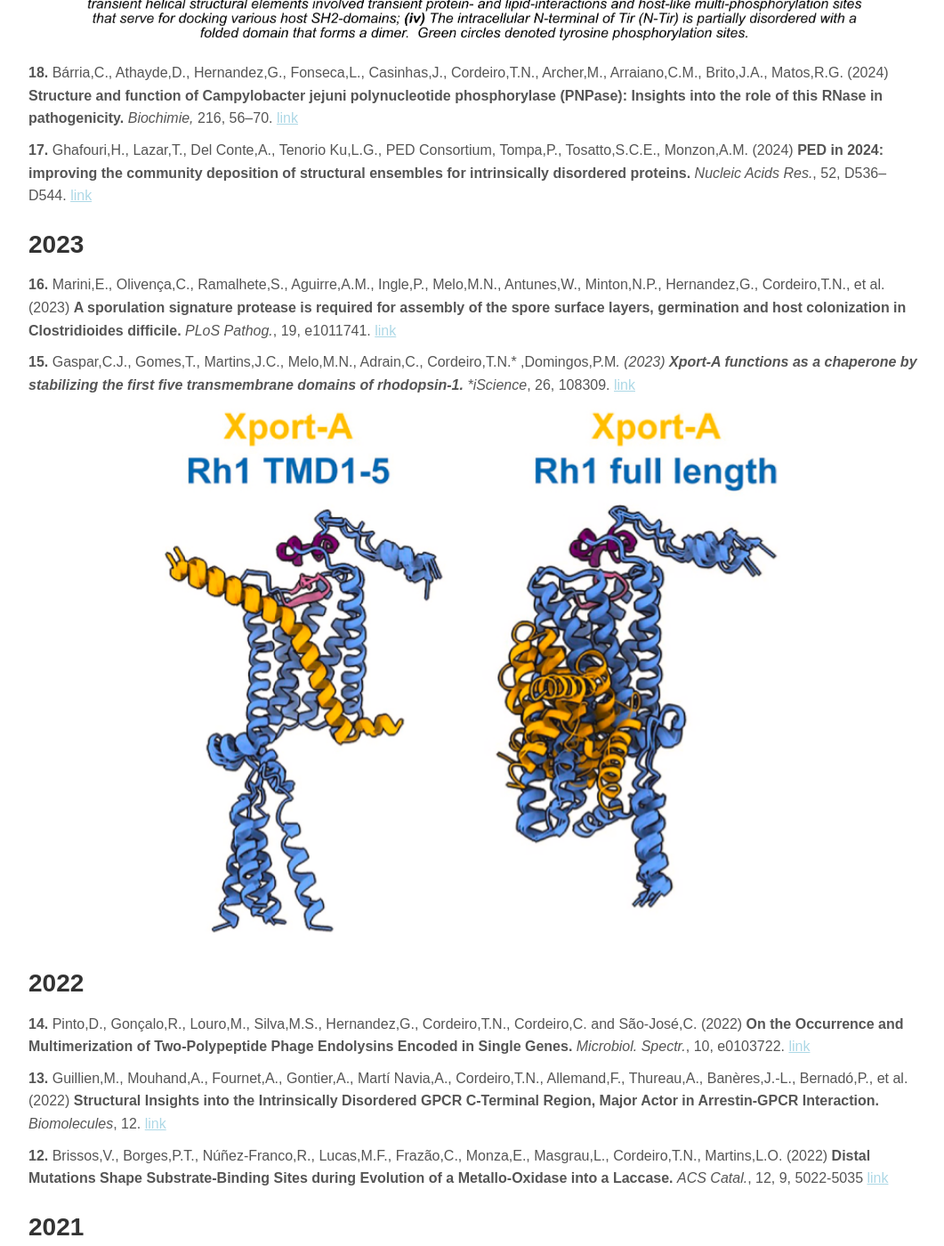
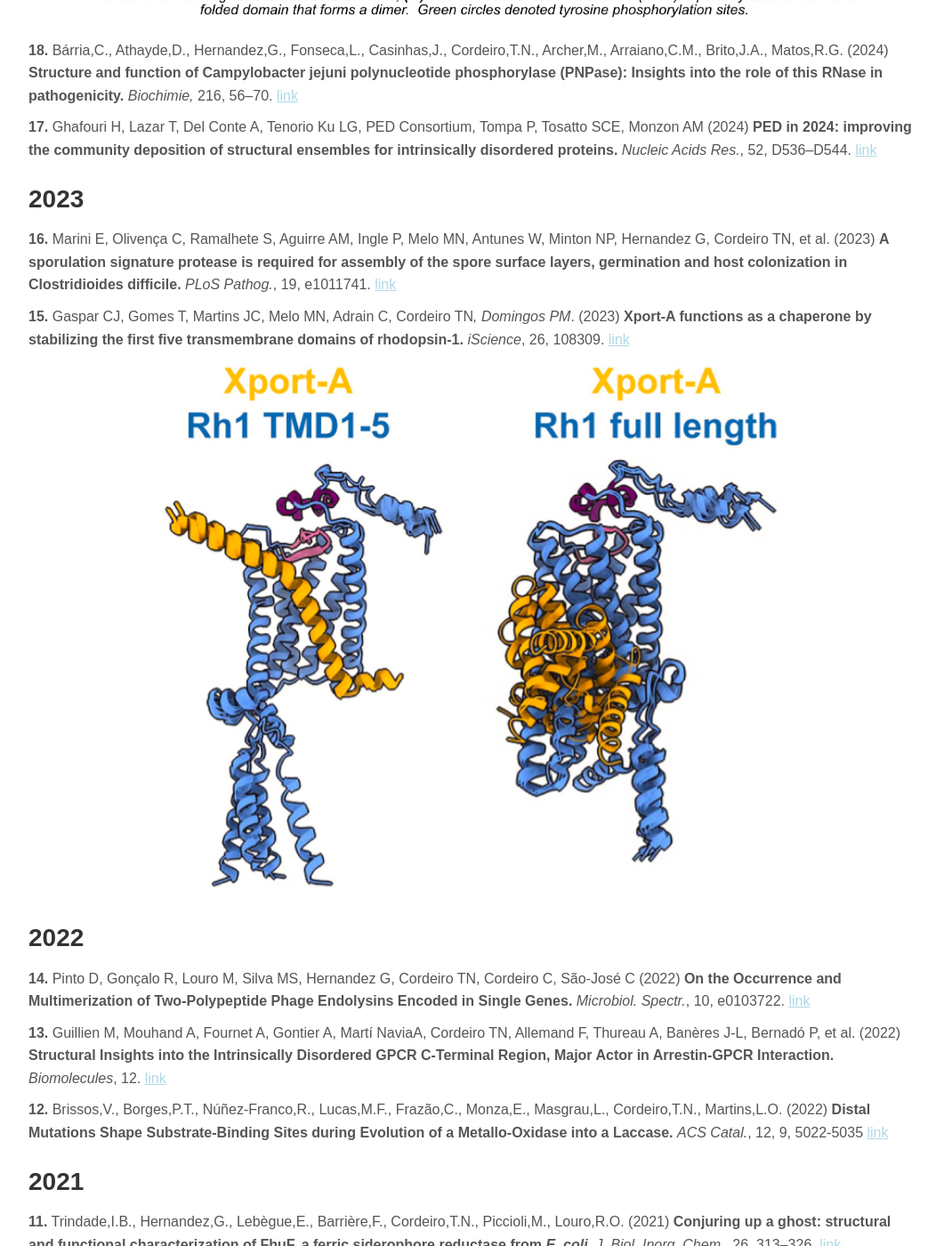
Before and after one commit to CordeiroLab/CordeiroLab.github.io, a Jekyll site: the page built from content/publications.md, in a window 1280 px wide and 1400 px high, scrolled down 1986 px. Shown: the whole window at 89% size, without its empty margins (108-1169 px from the left). Built offline with Jekyll 4.4.1, drawn with Linux system fonts in a browser that asks for light colours; our own code applies the rules of GitHub Pages for plain Markdown files; some of the changed text lies outside the part shown.

Commit message:
Update publications.md

```diff
--- a/content/publications.md
+++ b/content/publications.md
@@ -2,14 +2,14 @@
 ## 2025
 **22.** Santos CC, Schweizer N, Cairrão F, Ramirez J, Osinalde N, Yang M, Gaspar CJ, Rasheva VI, Trigo ML, Hensel Z, Adrain C, Cordeiro TN, Voigt F, Gameiro PA, Mayor U, Domingos PM.* (2025) **Fbxo42 promotes the degradation of Ataxin-2 granules to trigger terminal Xbp1 signaling.** *Nat Commun* 16:7523.[link](https://doi.org/10.1038/s41467-025-62417-2)
 
-**21.** Hernandez G., Martins M.L., Fernandes N.P., Veloso T., Lopes J., Gomes, T. *, Cordeiro,T.N. * (2025) **Dynamic ensembles of SARS-CoV-2 N-protein reveal head-to-head coiled-coil-driven oligomerization and phase separation.** *Nucleic Acids Res.* Jun 6;53(11).[link](https://doi.org/10.1093/nar/gkaf502)
+**21.** Hernandez G, Martins ML, Fernandes NP, Veloso T, Lopes J, Gomes, T *, Cordeiro,TN * (2025) **Dynamic ensembles of SARS-CoV-2 N-protein reveal head-to-head coiled-coil-driven oligomerization and phase separation.** *Nucleic Acids Res.* Jun 6;53(11).[link](https://doi.org/10.1093/nar/gkaf502)
 <p align="center">
   <a href="https://doi.org/10.1093/nar/gkaf502" >
   <img src="/assets/images/thumbnail/pub21-thumbnail.png" alt="N-Protein" style="width: 90%; max-width: 100%; height: auto;" />
   </a>
 </p>
 
-**20.** Gomes,T., Ruiz,L., Martin-Malpartida,P., Bernado,P., Baptista,A.M., Macias,M.J., Cordeiro,T.N.* (2025) **KDSAXS: A Tool for Analyzing Binding Equilibria with Saxs Data Using Explicit Models.** *J. Mol. Biol.* *in press* [link](https://doi.org/10.1016/j.jmb.2025.169103)
+**20.** Gomes T, Ruiz L, Martin-Malpartida P, Bernado P, Baptista AM, Macias MJ, Cordeiro TN* (2025) **KDSAXS: A Tool for Analyzing Binding Equilibria with Saxs Data Using Explicit Models.** *J. Mol. Biol.* *in press* [link](https://doi.org/10.1016/j.jmb.2025.169103)
 <p align="center">
   <a href="https://doi.org/10.1016/j.jmb.2025.169103" >
   <img src="/assets/images/thumbnail/pub20-thumbnail.png" alt="KdSAXS" style="width: 90%; max-width: 100%; height: auto;" />
@@ -17,7 +17,7 @@
 </p>
 
 ## 2024
-**19.** Vieira,M.F.M., Hernandez,G., Zhong,Q., Arbesú,M., Veloso,T., Gomes,T., Martins,M.L., Monteiro,H., Frazão,C., Frankel,G., Zanzoni, A.,  Cordeiro, T.N.* (2024) **The pathogen-encoded signalling receptor Tir exploits host-like intrinsic disorder for infection.** *Commun. Biol.*, 7, 179. [link](https://doi.org/10.1038/s42003-024-05856-9)
+**19.** Vieira MFM, Hernandez G, Zhong Q, Arbesú M, Veloso T, Gomes T, Martins ML, Monteiro H, Frazão C, Frankel G, Zanzoni A,  Cordeiro TN* (2024) **The pathogen-encoded signalling receptor Tir exploits host-like intrinsic disorder for infection.** *Commun. Biol.*, 7, 179. [link](https://doi.org/10.1038/s42003-024-05856-9)
 <p align="center">
   <a href="https://doi.org/10.1038/s42003-024-05856-9" >
   <img src="/assets/images/thumbnail/pub19-thumbnail.png" alt="Tir" style="width: 90%; max-width: 100%; height: auto;" />
@@ -26,12 +26,12 @@
 
 **18.** Bárria,C., Athayde,D., Hernandez,G., Fonseca,L., Casinhas,J., Cordeiro,T.N., Archer,M., Arraiano,C.M., Brito,J.A., Matos,R.G. (2024) **Structure and function of Campylobacter jejuni polynucleotide phosphorylase (PNPase): Insights into the role of this RNase in pathogenicity.** *Biochimie,* 216, 56–70. [link](https://doi.org/10.1016/j.biochi.2023.10.006)
 
-**17.** Ghafouri,H., Lazar,T., Del Conte,A., Tenorio Ku,L.G., PED Consortium, Tompa,P., Tosatto,S.C.E., Monzon,A.M. (2024) **PED in 2024: improving the community deposition of structural ensembles for intrinsically disordered proteins.** *Nucleic Acids Res.*, 52, D536–D544. [link](https://doi.org/10.1093/nar/gkad947)
+**17.** Ghafouri H, Lazar T, Del Conte A, Tenorio Ku LG, PED Consortium, Tompa P, Tosatto SCE, Monzon AM (2024) **PED in 2024: improving the community deposition of structural ensembles for intrinsically disordered proteins.** *Nucleic Acids Res.*, 52, D536–D544. [link](https://doi.org/10.1093/nar/gkad947)
 
 ## 2023
-**16.** Marini,E., Olivença,C., Ramalhete,S., Aguirre,A.M., Ingle,P., Melo,M.N., Antunes,W., Minton,N.P., Hernandez,G., Cordeiro,T.N., et al. (2023) **A sporulation signature protease is required for assembly of the spore surface layers, germination and host colonization in Clostridioides difficile.** *PLoS Pathog.*, 19, e1011741. [link](https://doi.org/10.1371/journal.ppat.1011741)
+**16.** Marini E, Olivença C, Ramalhete S, Aguirre AM, Ingle P, Melo MN, Antunes W, Minton NP, Hernandez G, Cordeiro TN, et al. (2023) **A sporulation signature protease is required for assembly of the spore surface layers, germination and host colonization in Clostridioides difficile.** *PLoS Pathog.*, 19, e1011741. [link](https://doi.org/10.1371/journal.ppat.1011741)
 
-**15.** Gaspar,C.J., Gomes,T., Martins,J.C., Melo,M.N., Adrain,C., Cordeiro,T.N.* ,Domingos,P.M*. (2023) **Xport-A functions as a chaperone by stabilizing the first five transmembrane domains of rhodopsin-1.** *iScience*, 26, 108309. [link](https://doi.org/10.1016/j.isci.2023.108309)
+**15.** Gaspar CJ, Gomes T, Martins JC, Melo MN, Adrain C, Cordeiro TN*, Domingos PM*. (2023) **Xport-A functions as a chaperone by stabilizing the first five transmembrane domains of rhodopsin-1.** *iScience*, 26, 108309. [link](https://doi.org/10.1016/j.isci.2023.108309)
 <p align="center">
   <a href="https://doi.org/10.1016/j.isci.2023.108309" >
   <img src="/assets/images/thumbnail/pub15-thumbnail.png" alt="Xport-A" style="width: 70%; height: auto;" />
@@ -39,9 +39,9 @@
 </p>
 
 ## 2022
-**14.** Pinto,D., Gonçalo,R., Louro,M., Silva,M.S., Hernandez,G., Cordeiro,T.N., Cordeiro,C. and São-José,C. (2022) **On the Occurrence and Multimerization of Two-Polypeptide Phage Endolysins Encoded in Single Genes.** *Microbiol. Spectr.*, 10, e0103722. [link](https://doi.org/10.1128/spectrum.01037-22)
+**14.** Pinto D, Gonçalo R, Louro M, Silva MS, Hernandez G, Cordeiro TN, Cordeiro C, São-José C (2022) **On the Occurrence and Multimerization of Two-Polypeptide Phage Endolysins Encoded in Single Genes.** *Microbiol. Spectr.*, 10, e0103722. [link](https://doi.org/10.1128/spectrum.01037-22)
 
-**13.** Guillien,M., Mouhand,A., Fournet,A., Gontier,A., Martí Navia,A., Cordeiro,T.N., Allemand,F., Thureau,A., Banères,J.-L., Bernadó,P., et al. (2022) **Structural Insights into the Intrinsically Disordered GPCR C-Terminal Region, Major Actor in Arrestin-GPCR Interaction.** *Biomolecules*, 12. [link](https://doi.org/10.3390/biom12050617)
+**13.** Guillien M, Mouhand A, Fournet A, Gontier A, Martí NaviaA, Cordeiro TN, Allemand F, Thureau A, Banères J-L, Bernadó P, et al. (2022) **Structural Insights into the Intrinsically Disordered GPCR C-Terminal Region, Major Actor in Arrestin-GPCR Interaction.** *Biomolecules*, 12. [link](https://doi.org/10.3390/biom12050617)
 
 **12.** Brissos,V., Borges,P.T., Núñez-Franco,R., Lucas,M.F., Frazão,C., Monza,E., Masgrau,L., Cordeiro,T.N., Martins,L.O. (2022) **Distal Mutations Shape Substrate-Binding Sites during Evolution of a Metallo-Oxidase into a Laccase.** *ACS Catal.*, 12, 9, 5022-5035 [link](https://doi.org/10.1021/acscatal.2c00336)
 
```
